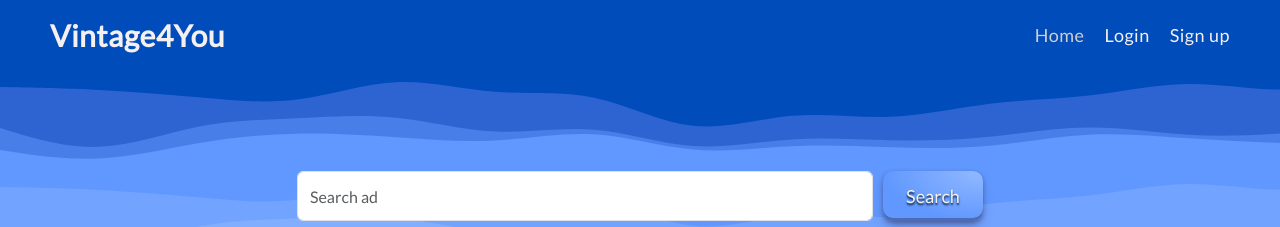
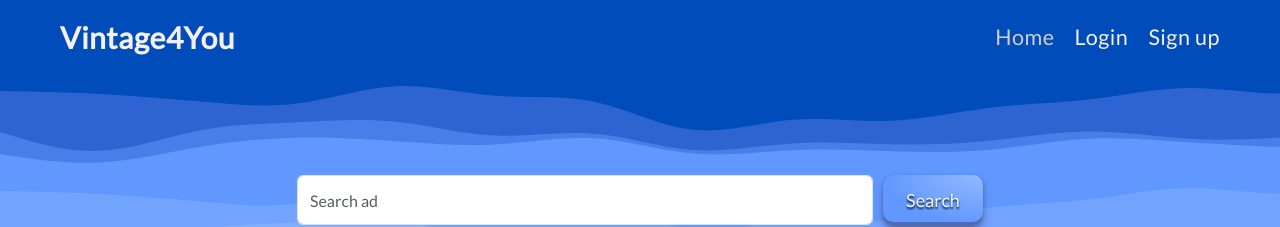
Before and after one commit to karollion/Vintage4You, a React (Create React App) app in the folder client/: page / in a window 1280 px wide. Shown: the top 227 px of the page. Built offline with nearby package versions, Linux system fonts and the light colour scheme; no server answers.

Commit message:
Add styles to nav

```diff
--- a/client/src/components/views/NavBar/NavBar.js
+++ b/client/src/components/views/NavBar/NavBar.js
@@ -13,7 +13,7 @@ const NavBar = () => {
   return (
     <div className={styles.root}>
       <Container>
-        <Navbar variant="dark" expand="lg" className=''>
+        <Navbar variant="dark" expand="lg" className={styles.navbar}>
             <Navbar.Brand className={styles.logo} as={NavLink} to="/">Vintage4You</Navbar.Brand>
             <Navbar.Toggle aria-controls="basic-navbar-nav" />
             <Navbar.Collapse id="basic-navbar-nav">
@@ -24,11 +24,11 @@ const NavBar = () => {
                 {!user ? (<NavLink className={({ isActive }) => isActive ? styles.linkActive : undefined} as={NavLink} to="/signup">Sign up</NavLink>) : null }
                 {user ? (<NavLink className={({ isActive }) => isActive ? styles.linkActive : undefined} as={NavLink} to="/logout">Logout</NavLink>) : null }
               </Nav>
+            </Navbar.Collapse>
               {user &&  (
               <div className={styles.avatarBox}>
                 <img src={IMGS_URL + user.user.avatar} className={styles.avatar} alt='avatar'></img>
               </div>)}
-            </Navbar.Collapse>
         </Navbar>
       </Container>
       <div className={styles.vaves}></div>
--- a/client/src/components/views/NavBar/NavBar.module.scss
+++ b/client/src/components/views/NavBar/NavBar.module.scss
@@ -3,16 +3,27 @@
 .root {
   background: $nav-bg-color;
   //text-shadow: 0 0 5px pink;
-  font-size: calc($base-size * 1.5);
+  font-size: calc($base-size * 1.8);
 
   a {
     color: $color-light;
     text-decoration: none;
     margin: 0 10px;
+    text-align: center;
   }
 
   .linkActive {
     color: $color-active;
+  }
+
+  .navbar {
+    padding: 10px;
+
+    button {
+      font-size: 28px;
+      border: none;
+      box-shadow: none;
+    }
   }
 
   .logo {
```
